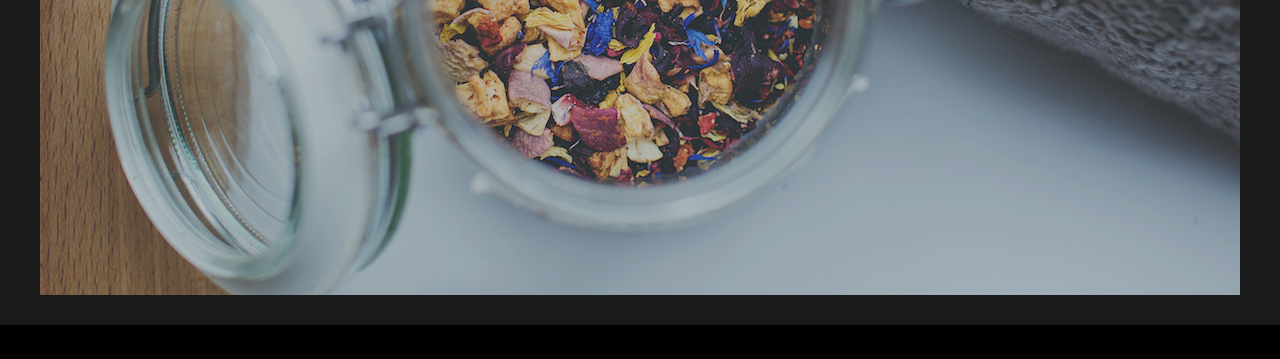
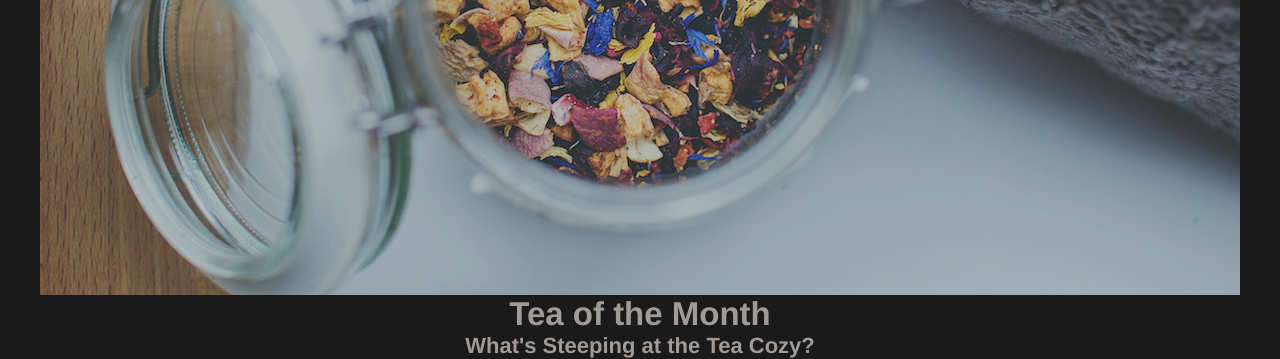
Before and after one commit to kendallawills/Codecademy-The-Tea-Cozy, a plain HTML site: page index.html in a window 1280 px wide. Shown: the part 475-834 px from the top of the page. Before the commit the page ends 800 px from the top, so only its background shows below. Drawn offline with Linux system fonts and the light colour scheme.

Commit message:
Add Featured Header

```diff
--- a/index.html
+++ b/index.html
@@ -28,6 +28,14 @@
                     Organic Tea</h4>
             </div>
 
+            <!-- FEATURED -->
+            <div id="featured">
+                <div class="featured-header">
+                    <h2>Tea of the Month</h2>
+                    <h4>What's Steeping at the Tea Cozy?</h4>
+                </div>
+            </div>
+
         </main>
 
     </body>
```
